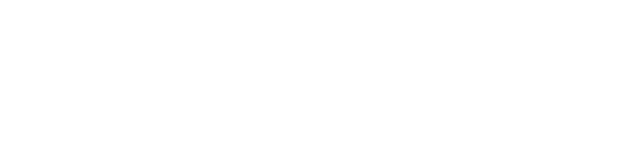
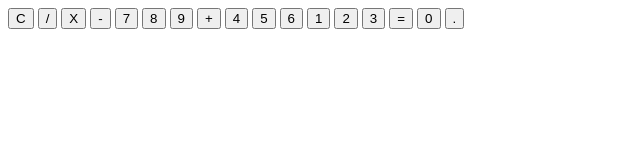
Before and after one commit to dogukan-sys/Calculator, a plain HTML site: page index.html in a window 1280 px wide. Shown: the whole page, without its empty margins (0-640 px from the left). Drawn offline with Linux system fonts and the light colour scheme.

Commit message:
✨added calculator and buttons

```diff
--- a/index.html
+++ b/index.html
@@ -8,5 +8,27 @@
     <title>calculator</title>
 </head>
 <body>
+    <div id="calculator">
+        <div id="screen"></div>
+        <div id="numpad">
+        <button id="clear">C</button>
+        <button id="divide">/</button>
+        <button id="multiply">X</button>
+        <button id="subtract">-</button>
+        <button class="number">7</button>
+        <button class="number">8</button>
+        <button class="number">9</button>
+        <button id="add">+</button>
+        <button class="number">4</button>
+        <button class="number">5</button>
+        <button class="number">6</button>
+        <button class="number">1</button>
+        <button class="number">2</button>
+        <button class="number">3</button>
+        <button id="equal">=</button>
+        <button class="number">0</button>
+        <button class="number">.</button>
+        </div>
+    </div>
 </body>
 </html>
```
